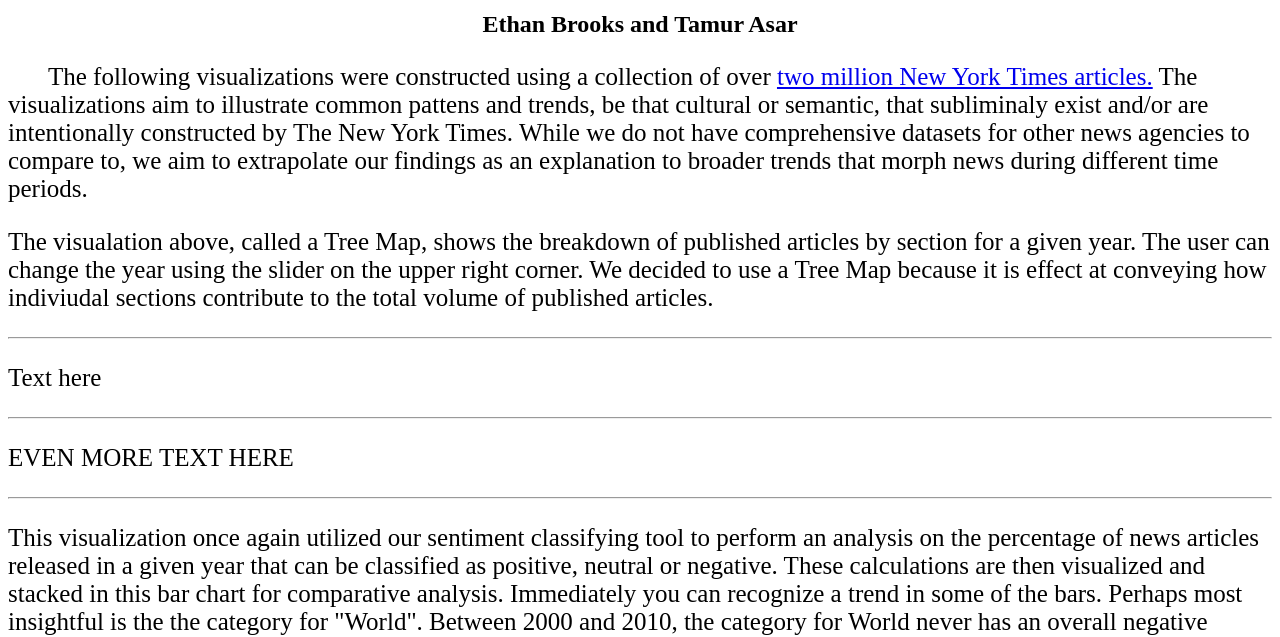
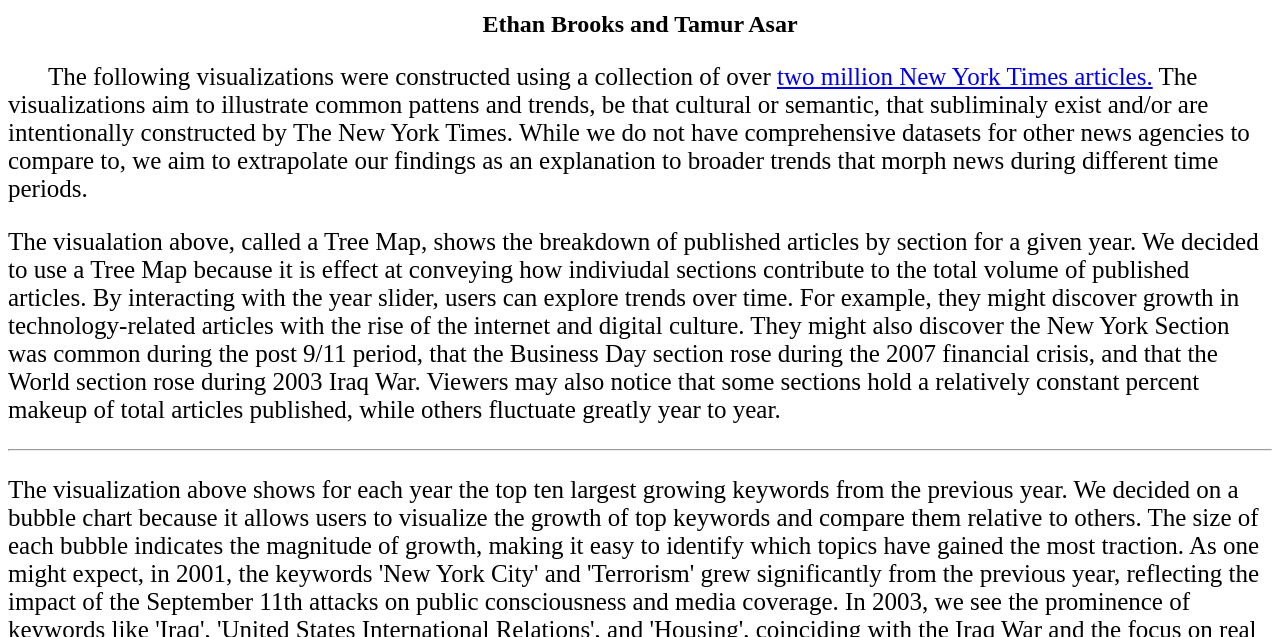
Before and after one commit to ebrooks2002/Data-Vis-Project, a website: page index.html in a window 1280 px wide. Shown: the part 163-800 px from the top of the page. Drawn offline with nearby package versions, Linux system fonts and the light colour scheme.

Commit message:
oki doki

```diff
--- a/index.html
+++ b/index.html
@@ -47,9 +47,8 @@
         </object></div>
     <script
         type='text/javascript'>                    var divElement = document.getElementById('viz1702860707636'); var vizElement = divElement.getElementsByTagName('object')[0]; vizElement.style.width = '90%'; vizElement.style.height = (divElement.offsetWidth * 0.50) + 'px'; var scriptElement = document.createElement('script'); scriptElement.src = 'https://public.tableau.com/javascripts/api/viz_v1.js'; vizElement.parentNode.insertBefore(scriptElement, vizElement);                </script>
-    <p> The visualation above, called a Tree Map, shows the breakdown of published articles by section for a given year.
-        The user can change the year using the slider on the upper right corner. We decided to use a Tree Map because it
-        is effect at conveying how indiviudal sections contribute to the total volume of published articles. </p>
+    <p> The visualation above, called a Tree Map, shows the breakdown of published articles by section for a given year. We decided to use a Tree Map because it
+        is effect at conveying how indiviudal sections contribute to the total volume of published articles. By interacting with the year slider, users can explore trends over time. For example, they might discover growth in technology-related articles with the rise of the internet and digital culture. They might also discover the New York Section was common during the post 9/11 period, that the Business Day section rose during the 2007 financial crisis, and that the World section rose during 2003 Iraq War. Viewers may also notice that some sections hold a relatively constant percent makeup of total articles published, while others fluctuate greatly year to year. </p>
     <hr>
 
     <div class="tableauPlaceholder" id="viz1702596611276" style="position: relative;">
@@ -77,7 +76,7 @@
             <param name="language" value="en-US" />
         </object>
     </div>
-    <p>Text here</p>
+    <p>The visualization above shows for each year the top ten largest growing keywords from the previous year. We decided on a bubble chart because it allows users to visualize the growth of top keywords and compare them relative to others. The size of each bubble indicates the magnitude of growth, making it easy to identify which topics have gained the most traction. As one might expect, in 2001, the keywords 'New York City' and 'Terrorism' grew significantly from the previous year, reflecting the impact of the September 11th attacks on public consciousness and media coverage. In 2003, we see the prominence of keywords like 'Iraq', 'United States International Relations', and 'Housing', coinciding with the Iraq War and the focus on real estate that foreshadowed the coming housing market crisis. In 2008, 'Barack Obama' and 'United States Economy' surge in frequency, corresponding to Obama's election campaign and the global financial crisis. This visualization not only highlights the dynamic nature of news topics but also reflects historical events and shifts in public interest over time. </p>
     <hr>
 
     <div class='tableauPlaceholder' id='viz1702875274262' style='position: relative'><noscript><a href='#'><img
```
